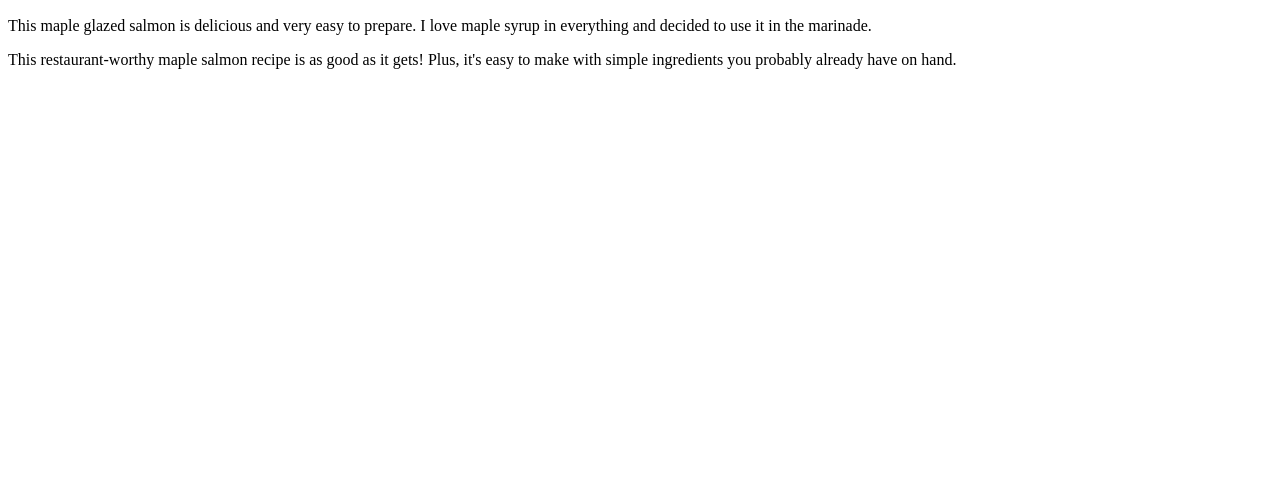
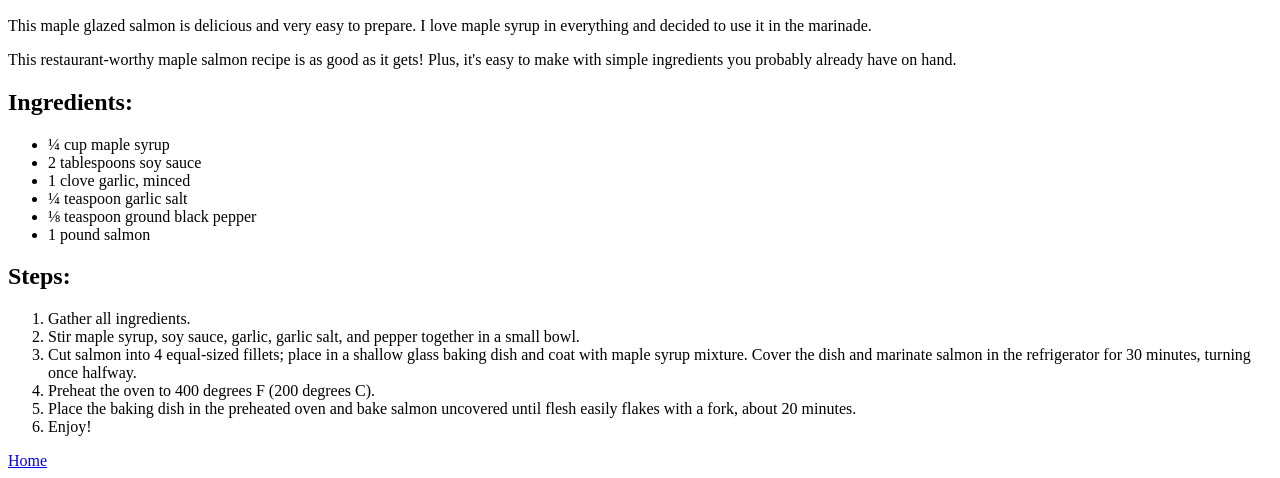
Before and after one commit to cnzunduuu/odin-recipes, a plain HTML site: page recipes/maple-salmon.html in a window 1280 px wide. Shown: the part 534-1012 px from the top of the page. Before the commit the page ends 800 px from the top, so only its background shows below. Drawn offline with Linux system fonts and the light colour scheme.

Commit message:
populated the page with description, ingredients and steps
added link to homepage

```diff
--- a/recipes/maple-salmon.html
+++ b/recipes/maple-salmon.html
@@ -16,5 +16,34 @@
 
   <p>This restaurant-worthy maple salmon recipe is as good as it gets! Plus, it's easy to make with simple ingredients you probably already have on hand.</p>
 
+  <h2>Ingredients:</h2>
+  <ul>
+    <li>¼ cup maple syrup</li>
+    <li>2 tablespoons soy sauce</li>
+    <li>1 clove garlic, minced</li>
+    <li>¼ teaspoon garlic salt</li>
+    <li>⅛ teaspoon ground black pepper</li>
+    <li>1 pound salmon</li>
+  </ul>
+
+  <h2>Steps:</h2>
+  <ol>
+    <li>Gather all ingredients.</li>
+
+    <li>Stir maple syrup, soy sauce, garlic, garlic salt, and pepper together in a small bowl.</li>
+
+    <li>Cut salmon into 4 equal-sized fillets; place in a shallow glass baking dish and coat with maple syrup mixture. Cover the dish and marinate salmon in the refrigerator for 30 minutes, turning once halfway.</li>
+
+    <li>Preheat the oven to 400 degrees F (200 degrees C).</li>
+
+    <li>Place the baking dish in the preheated oven and bake salmon uncovered until flesh easily flakes with a fork, about 20 minutes.</li>
+
+    <li>Enjoy!</li>
+  </ol>
+
+
+
+  <a href="../index.html">Home</a>
+
 </body>
 </html>
```
